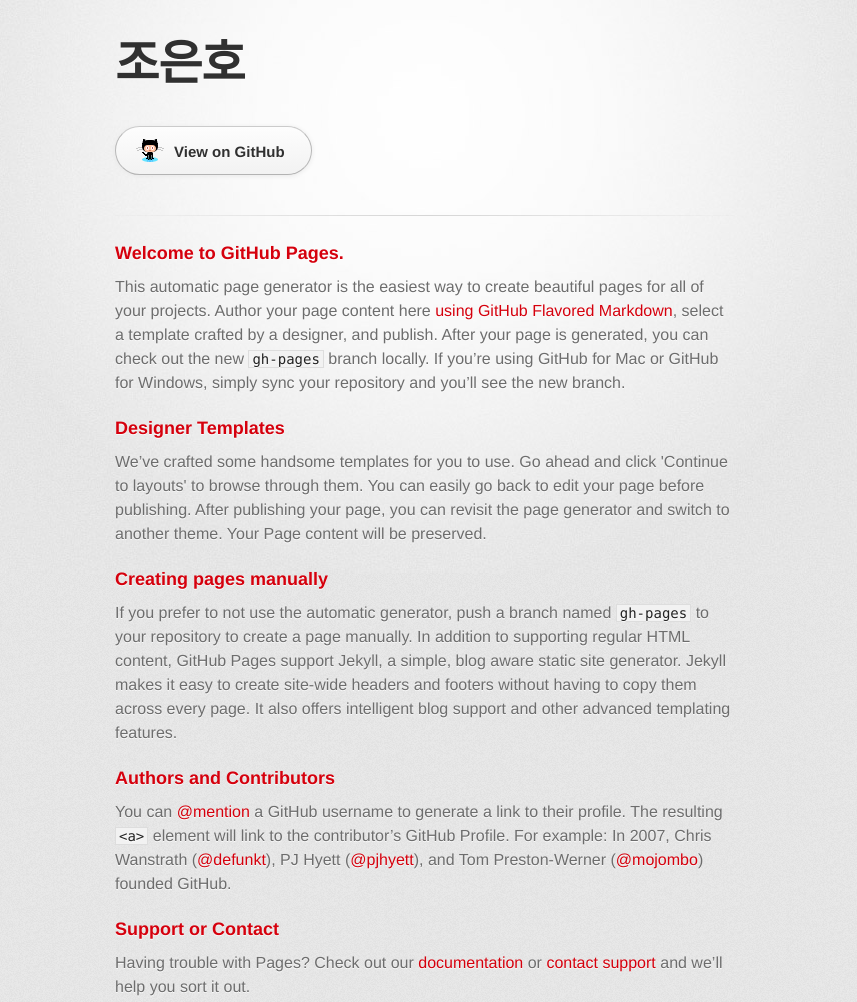
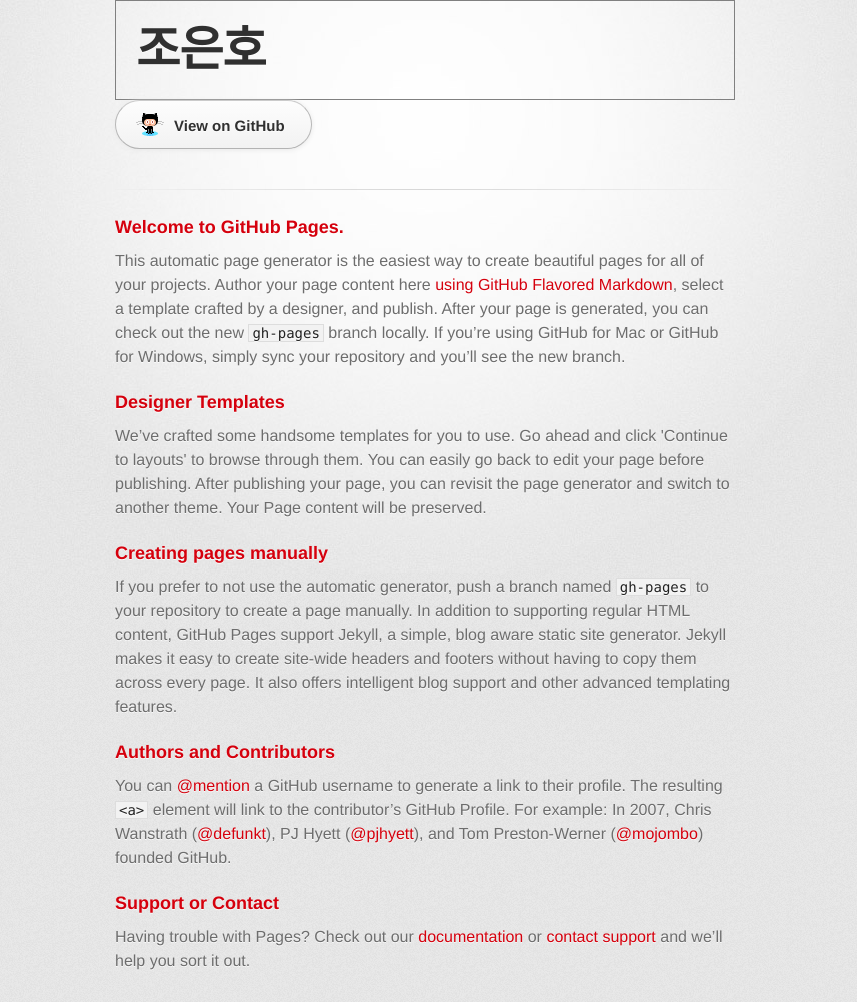
Before and after one commit to whdms705/whdms705.github.io, a plain HTML site: page index.html in a window 1280 px wide. Shown: the top 1002 px of the page, without its empty margins (215-1072 px from the left). Drawn offline with Linux system fonts and the light colour scheme; a web font is replaced by a local one.

Commit message:
header -> test

```diff
--- a/index.html
+++ b/index.html
@@ -11,6 +11,13 @@
     <script src="//html5shiv.googlecode.com/svn/trunk/html5.js"></script>
     <![endif]-->
     <title>Whdms705.GitHub.io by whdms705</title>
+    <style type="text/css">
+header{
+  border: 1px solid gray;
+  padding:20px;
+}
+
+    </style>
   </head>
 
   <body>
@@ -20,7 +27,7 @@
 
         <header>
           <h1>조은호</h1>
-          <h2></h2>
+
         </header>
 
         <section id="downloads" class="clearfix">
```
